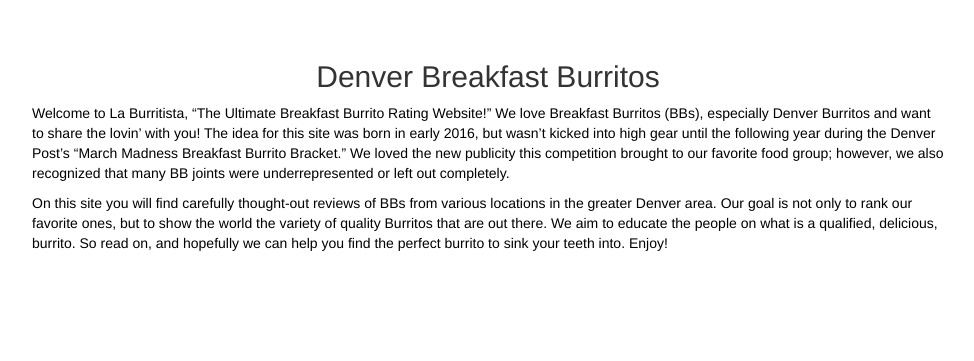
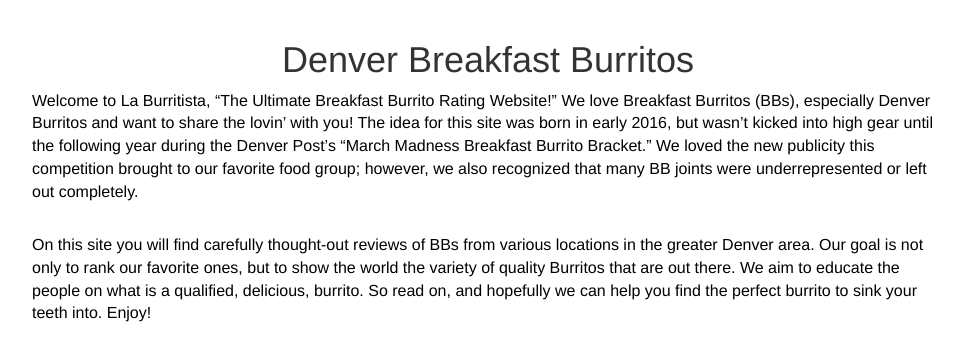
Before and after one commit to apfrancis1992/burritista, a Flask app: page / in a window 1280 px wide. Shown: the part 52-413 px from the top of the page, without its empty margins (152-1126 px from the left). Run offline with Flask 2, Linux system fonts and the light colour scheme; some libraries are stand-ins or nearby versions.

Commit message:
Formatting fixes

```diff
--- a/app/static/styles/main.css
+++ b/app/static/styles/main.css
@@ -40,12 +40,18 @@ hr.breaker {
     content: "\2796"; /* Unicode character for "minus" sign (-) */
   }
 
-  p {
-    color: black;
-    margin-left: 10%;
-    margin-right: 10%;
-    background-color: rgb(255, 255, 255);
+p {
+  color: black;
+  margin-left: 10%;
+  margin-right: 10%;
+  background-color: rgb(255, 255, 255);
+  font-size: medium;
   }
+
 h2 {
   text-align: center;
 }
+
+h1 {
+  text-align: center;
+}
--- a/app/templates/index.html
+++ b/app/templates/index.html
@@ -2,13 +2,13 @@
 {% import 'bootstrap/wtf.html' as wtf %}
 
 {% block app_content %}
-    <br>
-    <h2>Denver Breakfast Burritos</h2>
+    <h1>Denver Breakfast Burritos</h1>
     <p>Welcome to La Burritista, “The Ultimate Breakfast Burrito Rating Website!”
     We love Breakfast Burritos (BBs), especially Denver Burritos and want to share the lovin’ with you!
     The idea for this site was born in early 2016, but wasn’t kicked into high gear until the following year during the Denver Post’s “March Madness Breakfast Burrito Bracket.”
     We loved the new publicity this competition brought to our favorite food group; however, we also recognized that many BB joints were underrepresented or left out completely.
     </p>
+    <br>
     <p>
     On this site you will find carefully thought-out reviews of BBs from various locations in the greater Denver area.
     Our goal is not only to rank our favorite ones, but to show the world the variety of quality Burritos that are out there.
--- a/app/templates/restaurant.html
+++ b/app/templates/restaurant.html
@@ -5,6 +5,6 @@
 <center>
     <h1>{{ restaurant.restaurant_name }} Breakfast Burrito</h1>
     <br>
-    {{ restaurant.overview }}
+    <p>{{ restaurant.overview }}</p>
 </center>
 {% endblock %}
```
